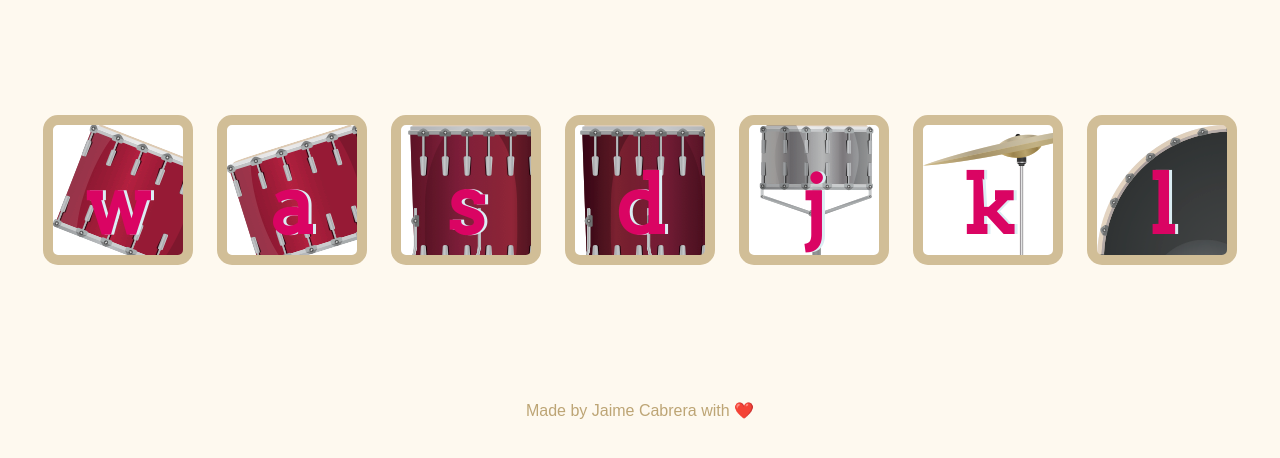
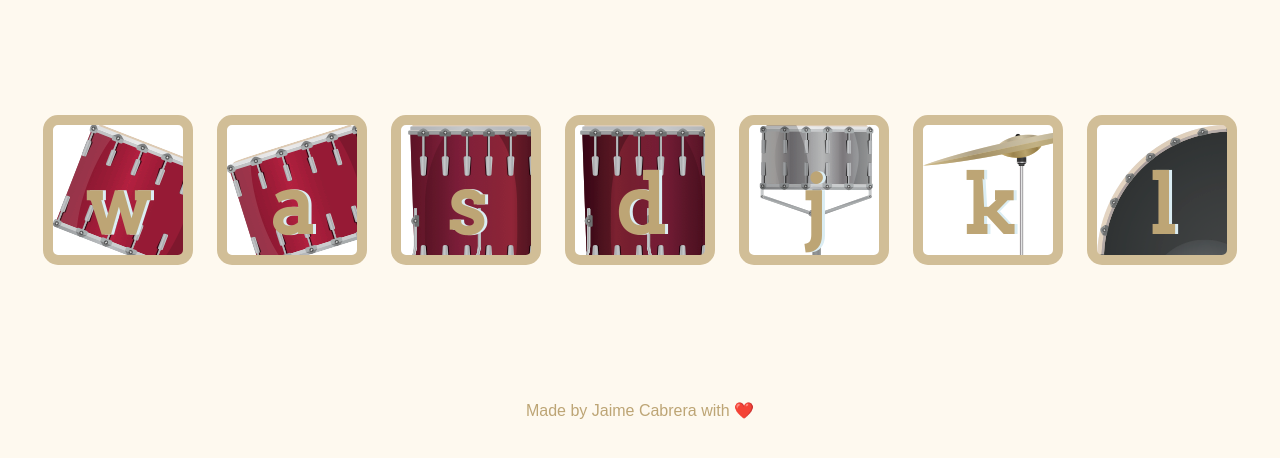
Before and after one commit to jaimecab/webDrum, a plain HTML site: page index.html in a window 1280 px wide. Shown: the part 174-632 px from the top of the page. Drawn offline with Linux system fonts and the light colour scheme.

Commit message:
Update styles.css

```diff
--- a/styles.css
+++ b/styles.css
@@ -75,7 +75,7 @@ background-image: url(images/tom1.png);
   font-family: 'Arvo', cursive;
   line-height: 2;
   font-weight: 900;
-  color: #DA0463;
+  color: #BDA575;
   text-shadow: 3px 0 #DBEDF3;
   border-radius: 15px;
   display: inline-block;
```
